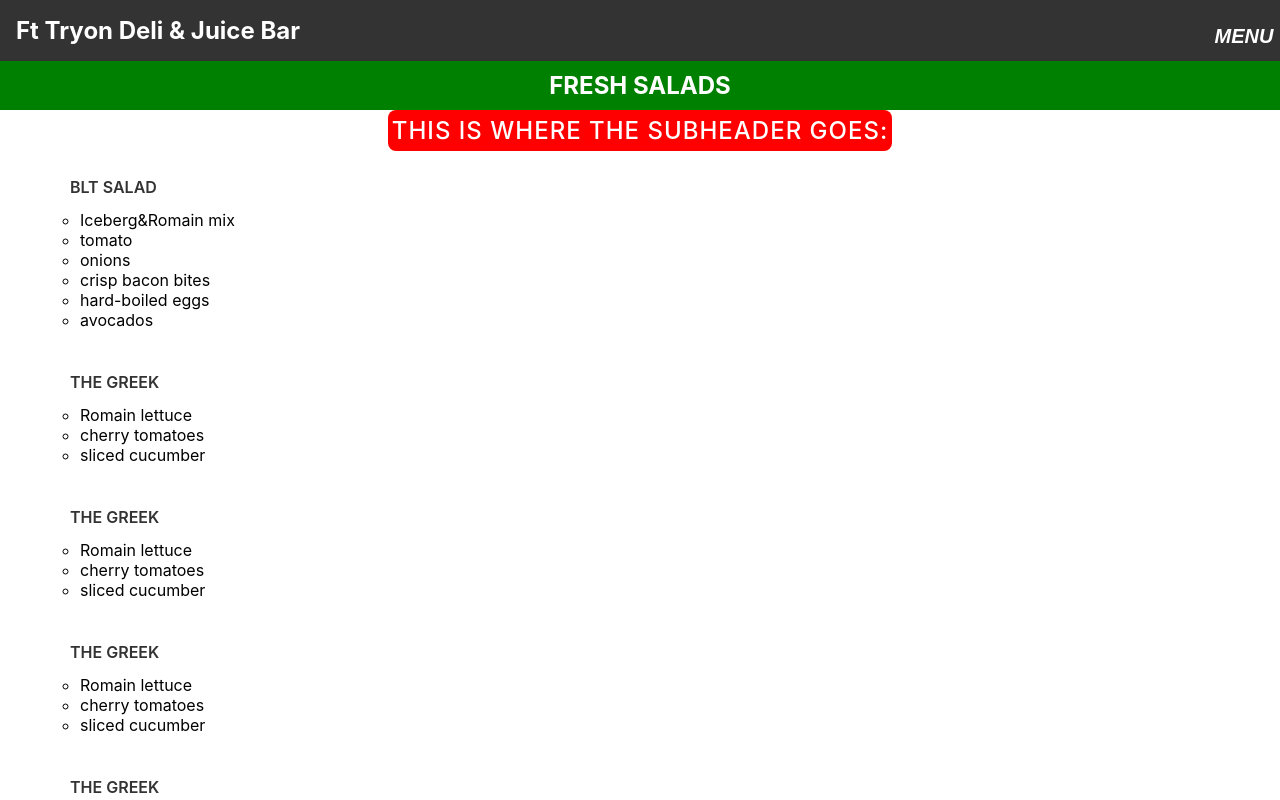
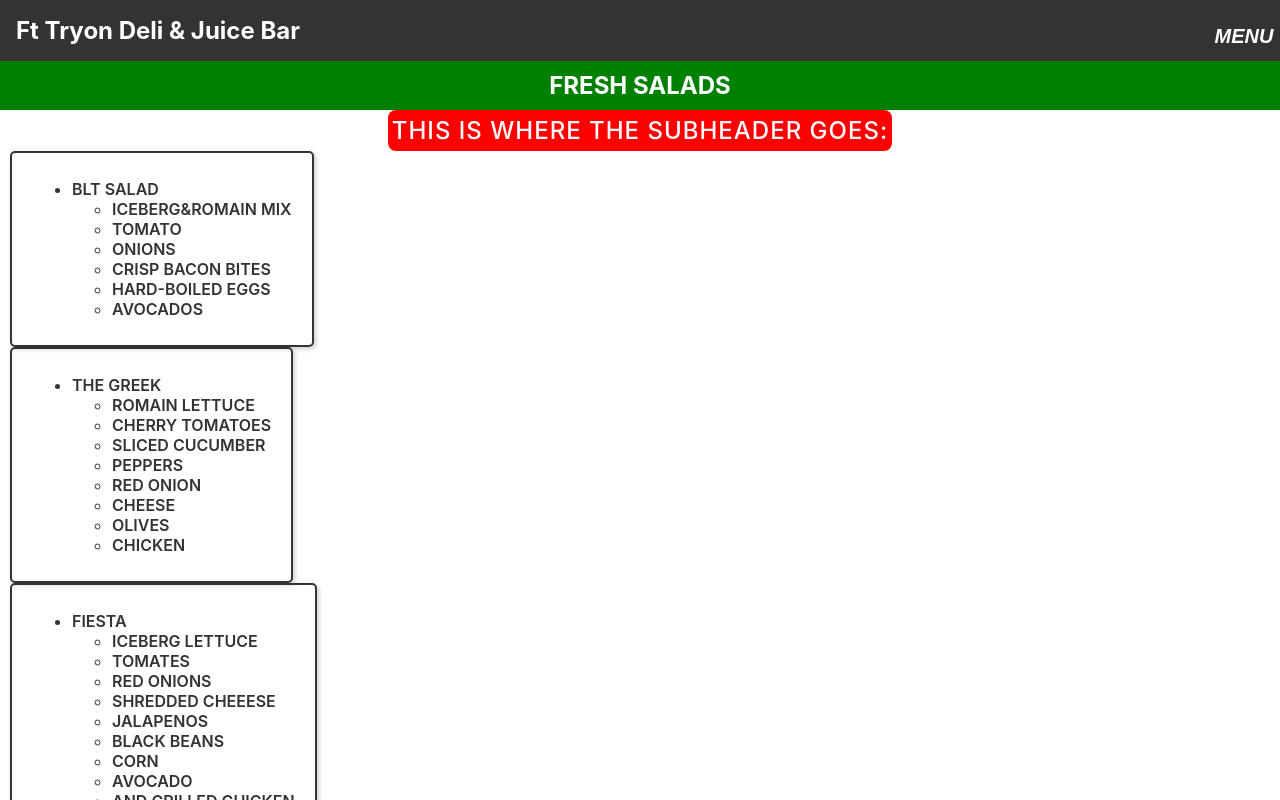
Before and after one commit to Josefbautista94/Deli-FE, a React (Create React App) app: page /menu in a window 1280 px wide. Built offline with nearby package versions, Linux system fonts and the light colour scheme; the HTML template or start-up script is replaced by a standard one.

Commit message:
Added all the descriptions to the FRESH SALADS section

```diff
--- a/src/App.js
+++ b/src/App.js
@@ -4,152 +4,153 @@
 import Menu from "./components/menu/menu.component";
 import Home from "./routes/Home/home.component.jsx";
 
-// class App extends React.Component {
-//   constructor() {
-//     // this is where we manage the state
-//     super();
-//     this.state = {
-//       menu: [
-//         {
-//           sectionContainer: [
-//             {
-//               section: [
-//                 {
-//                   subSection: [
-//                     {
-//                       name: "BLT Salad",
-//                       description: [
-//                         "Iceberg&Romain mix",
-//                         "tomato",
-//                         "onions",
-//                         "crisp bacon bites",
-//                         "hard-boiled eggs",
-//                         "avocados",
-//                       ],
-//                     },
-//                     {
-//                       name: "The Greek",
-//                       description: [
-//                         "Romain lettuce",
-//                         "cherry tomatoes",
-//                         "sliced cucumber",
-//                       ],
-//                     },
-//                   ],
-//                 },
-//               ],
-//               header: {
-//                 title: "FRESH SALADS",
-//                 subHeader: {
-//                   name: "",
-//                 },
-//               },
-//             },
-//             {
-//               section: [
-//                 {
-//                   subSection: [
-//                     {
-//                       name: "Triple Threat",
-//                       description: [
-//                         "Pepper Jack",
-//                         "Cheddar Cheese",
-//                         "Mozzarella Cheese",
-//                       ],
-//                     },
-//                     {
-//                       name: "American Grilled Cheese",
-//                       description: ["Bacon", "Americano"],
-//                     },
-//                     {
-//                       name: "Bellian Grilled Cheese",
-//                       description: [
-//                         "Fresh Mozzarella Cheese",
-//                         "tomato",
-//                         "basil",
-//                       ],
-//                     },
-//                     {
-//                       name: "California Grilled Cheese",
-//                       description: [
-//                         "Avocado",
-//                         "Provolone cheese",
-//                         "chipotle mayo",
-//                       ],
-//                     },
-//                   ],
-//                 },
-//               ],
-//               header: {
-//                 title: "Grilled Cheeses",
-//                 description: "",
-//                 subHeader: {
-//                   name: "HEALTHY PLATTERS",
-//                 },
-//               },
-//             },
-//             {
-//               section: [
-//                 {
-//                   subSection: [
-//                     {
-//                       name: "",
-//                     },
-//                   ],
-//                 },
-//               ],
-//               header: {
-//                 title: "HALAL FOOD",
-//                 subHeader: {
-//                   name: "HEALTHY PLATTERS",
-//                 },
-//               },
-//             },
-//           ],
-//         },
-//         {},
-//         {},
-//       ],
-//     };
-//   }
-
-//   // renderMenuRoutes = () => {
-//   //   return this.state.menu.map((menuObj, index) => {
-//   //     console.log(index);
-
-//   //     <Route
-//   //       exact
-//   //       key={index}
-//   //       path={`menu${index === 0 ? "" : index + 1}`}
-//   //       element={<Menu menu={menuObj} />}
-//   //     />;
-//   //   });
-//   // };
-
-//   render() {
-//     console.log(this.state.menu);
-//     return (
-//       <Routes>
-//         <Route path="/" element={<Navigation />}>
-//           <Route index element={<Home menu={this.state.menu} />} />
-//           <Route exact path="menu" element={<Menu />} />
-//           {/* {this.state.menu.map((menuObj, index) => {
-//               let pathName = `menu${index === 0 ? "" : index}`;
-//               console.log(pathName);
-//               <Route exact key={index} path={pathName}>
-//                 <Menu menu={menuObj} />
-//               </Route>;
-//             })} */}
-//         </Route>
-//       </Routes>
-//     );
-//   }
-// }
-
 const App = () => {
   const [menus, setMenus] = React.useState([
     {
       sectionContainer: [
+        {
+          section: [
+            {
+              name: "",
+              subSection: [
+                {
+                  name: "BLT Salad",
+                  description: [
+                    "Iceberg&Romain mix",
+                    "tomato",
+                    "onions",
+                    "crisp bacon bites",
+                    "hard-boiled eggs",
+                    "avocados",
+                  ],
+                },
+                {
+                  name: "The Greek",
+                  description: [
+                    "Romain lettuce",
+                    "cherry tomatoes",
+                    "sliced cucumber",
+                    "peppers",
+                    "red onion",
+                    "cheese",
+                    "olives",
+                    "chicken",
+                  ],
+                },
+                {
+                  name: "Fiesta",
+                  description: [
+                    "Iceberg lettuce",
+                    " tomates",
+                    "red onions",
+                    "shredded cheeese",
+                    "jalapenos",
+                    "black beans",
+                    "corn",
+                    "avocado",
+                    "and grilled chicken",
+                  ],
+                },
+                {
+                  name: "Cesar Chicken",
+                  description: [
+                    "Romain lettuce",
+                    "cherry tomatoes",
+                    "sliced cucumber",
+                    "grilled chicken",
+                    "cesar dressing",
+                    "parmagane cheese",
+                  ],
+                },
+                {
+                  name: "Tuna Salad",
+                  description: [
+                    "Mixed greens",
+                    "cherry tomatoes",
+                    "cucumber",
+                    "onions",
+                    "cucumbers",
+                    "carrots",
+                    "topped w/ tuna salad",
+                  ],
+                },
+                {
+                  name: "Grilled Chicken Garden",
+                  description: [
+                    "Salad mixed with iceburg",
+                    "red onions",
+                    "tomatoes",
+                    "carrots",
+                    "onions",
+                    "peppers",
+                    "broccoli",
+                    "grilled chicken",
+                  ],
+                },
+                {
+                  name: "Chefs Salad",
+                  description: [
+                    "Romain lettuce",
+                    "cherry tomatoes",
+                    "sliced cucumber",
+                  ],
+                },
+                {
+                  name: "The Olympians",
+                  description: [
+                    "Romain lettuce",
+                    "cherry tomatoes",
+                    "sliced cucumber",
+                  ],
+                },
+              ],
+            },
+          ],
+          header: {
+            title: "FRESH SALADS",
+            color: "green",
+            subHeader: {
+              name: "",
+            },
+          },
+        },
+        {
+          section: [
+            {
+              name: "",
+              subSection: [
+                {
+                  name: "Triple Threat",
+                  description: [
+                    "Pepper Jack",
+                    "Cheddar Cheese",
+                    "Mozzarella Cheese",
+                  ],
+                },
+                {
+                  name: "American Grilled Cheese",
+                  description: ["Bacon", "Americano"],
+                },
+                {
+                  name: "Bellian Grilled Cheese",
+                  description: ["Fresh Mozzarella Cheese", "tomato", "basil"],
+                },
+                {
+                  name: "California Grilled Cheese",
+                  description: ["Avocado", "Provolone cheese", "chipotle mayo"],
+                },
+              ],
+            },
+          ],
+          header: {
+            title: "Grilled Cheeses",
+            color: "blue",
+            description: "",
+            subHeader: {
+              name: "",
+            },
+          },
+        },
         {
           section: [
             {
@@ -226,62 +227,6 @@
             },
           ],
           header: {
-            title: "FRESH SALADS",
-            color: "green",
-            subHeader: {
-              name: "",
-            },
-          },
-        },
-        {
-          section: [
-            {
-              name: "",
-              subSection: [
-                {
-                  name: "Triple Threat",
-                  description: [
-                    "Pepper Jack",
-                    "Cheddar Cheese",
-                    "Mozzarella Cheese",
-                  ],
-                },
-                {
-                  name: "American Grilled Cheese",
-                  description: ["Bacon", "Americano"],
-                },
-                {
-                  name: "Bellian Grilled Cheese",
-                  description: ["Fresh Mozzarella Cheese", "tomato", "basil"],
-                },
-                {
-                  name: "California Grilled Cheese",
-                  description: ["Avocado", "Provolone cheese", "chipotle mayo"],
-                },
-              ],
-            },
-          ],
-          header: {
-            title: "Grilled Cheeses",
-            color: "blue",
-            description: "",
-            subHeader: {
-              name: "",
-            },
-          },
-        },
-        {
-          section: [
-            {
-              name: "",
-              subSection: [
-                {
-                  name: "",
-                },
-              ],
-            },
-          ],
-          header: {
             title: "HALAL FOOD",
             color: "purple",
             subHeader: {
@@ -299,21 +244,70 @@
               name: "",
               subSection: [
                 {
-                  name: "The Deli Classic",
+                  name: "BLT Salad",
                   description: [
-                    "any 1 boarshead meat",
-                    "1 cheese",
-                    "2 veggies",
+                    "Iceberg&Romain mix",
+                    "tomato",
+                    "onions",
+                    "crisp bacon bites",
+                    "hard-boiled eggs",
+                    "avocados",
                   ],
                 },
                 {
-                  name: "The Torta",
+                  name: "The Greek",
                   description: [
-                    "Grilled chicken",
-                    "onions",
-                    "peppers",
-                    "beans",
-                    "shredded cheese",
+                    "Romain lettuce",
+                    "cherry tomatoes",
+                    "sliced cucumber",
+                  ],
+                },
+                {
+                  name: "The Greek",
+                  description: [
+                    "Romain lettuce",
+                    "cherry tomatoes",
+                    "sliced cucumber",
+                  ],
+                },
+                {
+                  name: "The Greek",
+                  description: [
+                    "Romain lettuce",
+                    "cherry tomatoes",
+                    "sliced cucumber",
+                  ],
+                },
+                {
+                  name: "The Greek",
+                  description: [
+                    "Romain lettuce",
+                    "cherry tomatoes",
+                    "sliced cucumber",
+                  ],
+                },
+                {
+                  name: "The Greek",
+                  description: [
+                    "Romain lettuce",
+                    "cherry tomatoes",
+                    "sliced cucumber",
+                  ],
+                },
+                {
+                  name: "The Greek",
+                  description: [
+                    "Romain lettuce",
+                    "cherry tomatoes",
+                    "sliced cucumber",
+                  ],
+                },
+                {
+                  name: "The Greek",
+                  description: [
+                    "Romain lettuce",
+                    "cherry tomatoes",
+                    "sliced cucumber",
                   ],
                 },
               ],
--- a/src/components/subsection/subSection.component.jsx
+++ b/src/components/subsection/subSection.component.jsx
@@ -1,13 +1,21 @@
+import React, { useState } from "react";
 import "./subSection.styles.css";
 
-const subSection = ({ description, name }) => {
+const SubSection = ({ description, name }) => {
+  const [isOpen, setIsOpen] = useState(false);
+
+  const handleClick = () => {
+    setIsOpen(!isOpen);
+  };
+
   return (
     <div>
+      <li className="subSec">
         <ul>
-        <li className="subSec">{name}</li>
+          <li>{name}</li>
 
           <div>
-          <ul>
+            <ul className="list">
               {description ? (
                 description.map((item, index) => (
                   <li key={index} className="description">
@@ -20,8 +28,9 @@
             </ul>
           </div>
         </ul>
+      </li>
     </div>
   );
 };
 
-export default subSection;
+export default SubSection;
--- a/src/components/subsection/subSection.styles.css
+++ b/src/components/subsection/subSection.styles.css
@@ -7,10 +7,12 @@
   text-transform: uppercase;
   color: #333;
   text-decoration: none;
-  border-bottom: 3px solid transparent;
+  border: 2px solid #333;
+  border-radius: 5px;
+  box-shadow: 2px 2px 5px rgba(0, 0, 0, 0.2);
   transition: border-color 0.3s ease-in-out;
 }
 
 .subSec:hover {
-  border-bottom: 3px solid #f00;
+  border-color: #f00;
 }
```
Lines whose indentation alone changed are shown as unchanged.
